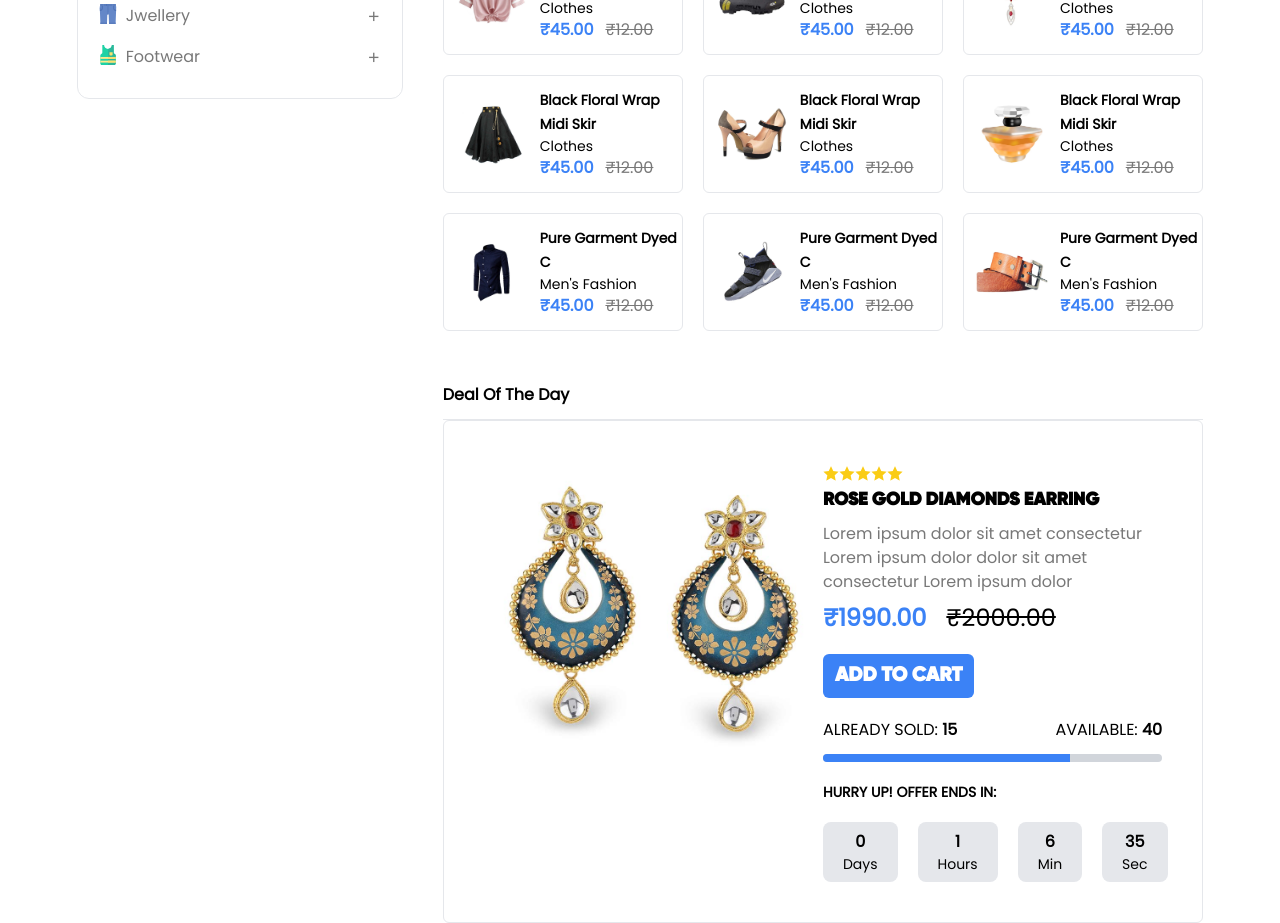
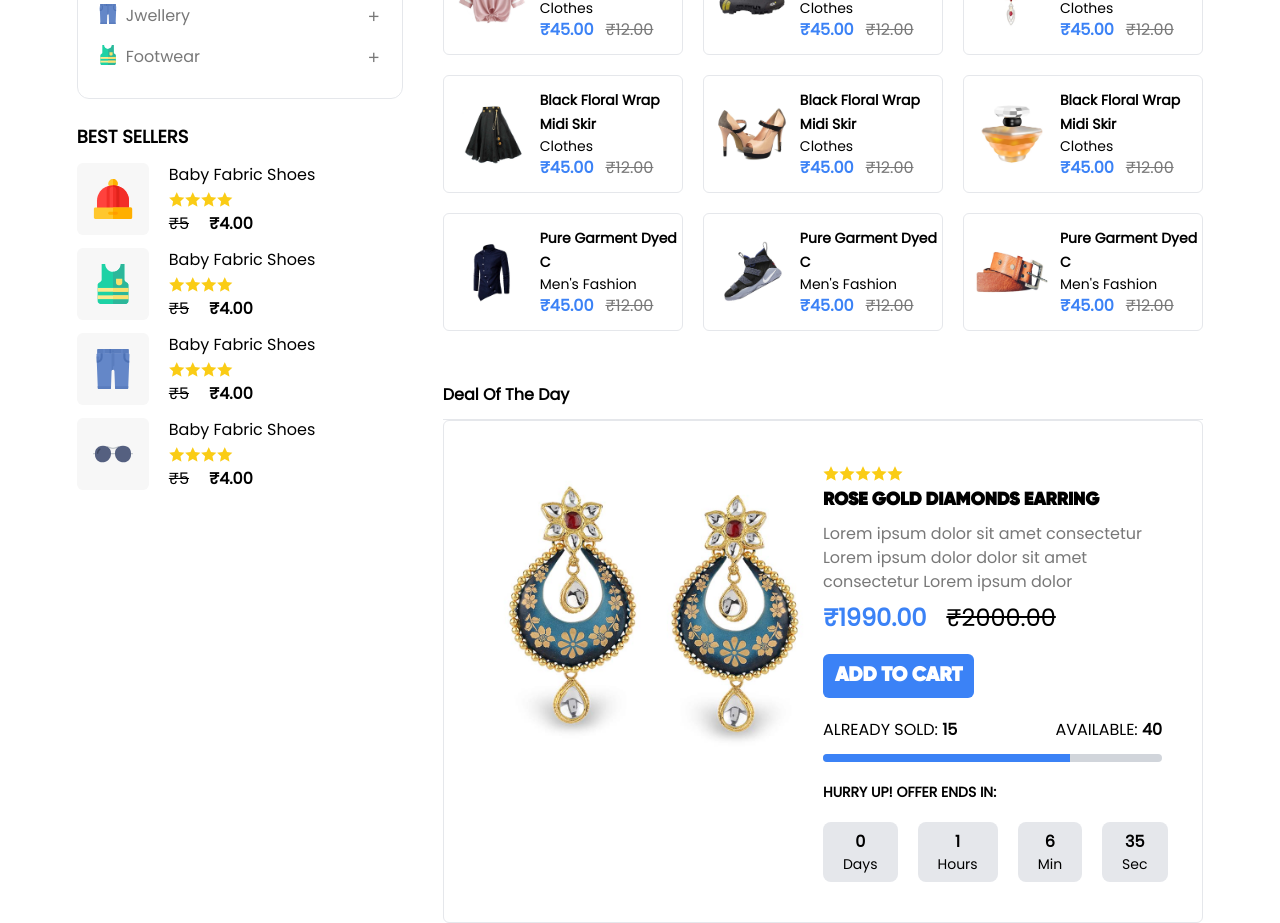
Before and after one commit to Siddhantsingh1230/ShopSpace, a React (Create React App) app: page / in a window 1280 px wide. Shown: the part 1740-2663 px from the top of the page. Built offline with nearby package versions, Linux system fonts and the light colour scheme.

Commit message:
added  sidebar components part3

```diff
--- a/src/pages/Home.jsx
+++ b/src/pages/Home.jsx
@@ -572,9 +572,78 @@ const Home = ({ setProgress }) => {
         </div>
         {/* Product Section */}
         <div className="flex justify-center  mb-12  gap-10 relative">
-          <div className="sidebar w-[30%] sticky top-0 ">
+          <div className="sidebar h-auto w-[30%] sticky top-0 ">
             <div className="w-full border rounded-xl p-5">
               <Accordian title={"CATEGORY"} data={AccrodianData} />
+            </div>
+            <div className="mt-6">
+              <h1 className="text-lg font-bold mb-3">BEST SELLERS</h1>
+              <div className="flex flex-col gap-3">
+                <div className="flex gap-5">
+                  <div className="bg-[#F7F7F7] rounded-md w-[4.5rem] h-[4.5rem] flex justify-center items-center">
+                    <img
+                      className="object-cover w-10 h-10 cursor-pointer"
+                      src={hatcaps}
+                      alt="img"
+                    />
+                  </div>
+                  <div className="flex flex-col cursor-pointer">
+                    <h1>Baby Fabric Shoes</h1>
+                    <Stars star={4} />
+                    <p className="font-bold">
+                      <span className="line-through font-normal mr-5">₹5</span>₹4.00
+                    </p>
+                  </div>
+                </div>
+                <div className="flex gap-5">
+                  <div className="bg-[#F7F7F7] rounded-md w-[4.5rem] h-[4.5rem] flex justify-center items-center">
+                    <img
+                      className="object-cover w-10 h-10 cursor-pointer"
+                      src={tshirts}
+                      alt="img"
+                    />
+                  </div>
+                  <div className="flex flex-col cursor-pointer">
+                    <h1>Baby Fabric Shoes</h1>
+                    <Stars star={4} />
+                    <p className="font-bold">
+                      <span className="line-through font-normal mr-5">₹5</span>₹4.00
+                    </p>
+                  </div>
+                </div>
+                <div className="flex gap-5">
+                  <div className="bg-[#F7F7F7] rounded-md w-[4.5rem] h-[4.5rem] flex justify-center items-center">
+                    <img
+                      className="object-cover w-10 h-10 cursor-pointer"
+                      src={shorts}
+                      alt="img"
+                    />
+                  </div>
+                  <div className="flex flex-col cursor-pointer">
+                    <h1>Baby Fabric Shoes</h1>
+                    <Stars star={4} />
+                    <p className="font-bold">
+                      <span className="line-through font-normal mr-5">₹5</span>₹4.00
+                    </p>
+                  </div>
+                </div>
+                <div className="flex gap-5">
+                  <div className="bg-[#F7F7F7] rounded-md w-[4.5rem] h-[4.5rem] flex justify-center items-center">
+                    <img
+                      className="object-cover w-10 h-10 cursor-pointer"
+                      src={glasses}
+                      alt="img"
+                    />
+                  </div>
+                  <div className="flex flex-col cursor-pointer">
+                    <h1>Baby Fabric Shoes</h1>
+                    <Stars star={4} />
+                    <p className="font-bold">
+                      <span className="line-through font-normal mr-5">₹5</span>₹4.00
+                    </p>
+                  </div>
+                </div>
+              </div>
             </div>
           </div>
           <div className="productsWrapper w-[70%]">
```
